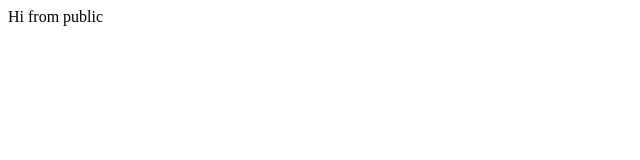
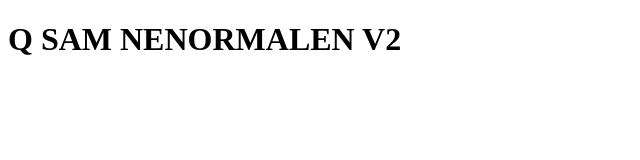
Before and after one commit to koloff/checkmark, a website: page public/index.html in a window 1280 px wide. Shown: the whole page, without its empty margins (0-640 px from the left). Drawn offline with Linux system fonts and the light colour scheme.

Commit message:
uploaded and updated

```diff
--- a/public/index.html
+++ b/public/index.html
@@ -5,6 +5,6 @@
     <title>10 клас</title>
 </head>
 <body>
-    Hi from public
+    <h1>Q SAM NENORMALEN V2</h1>
 </body>
 </html>
```
